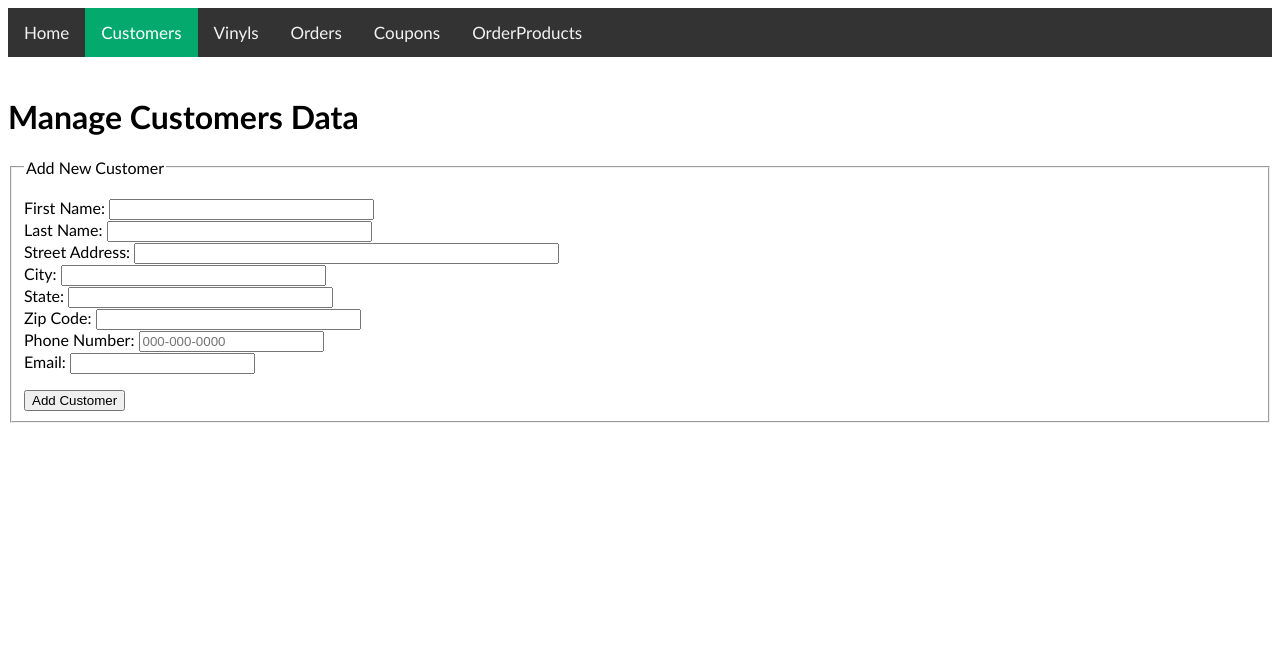
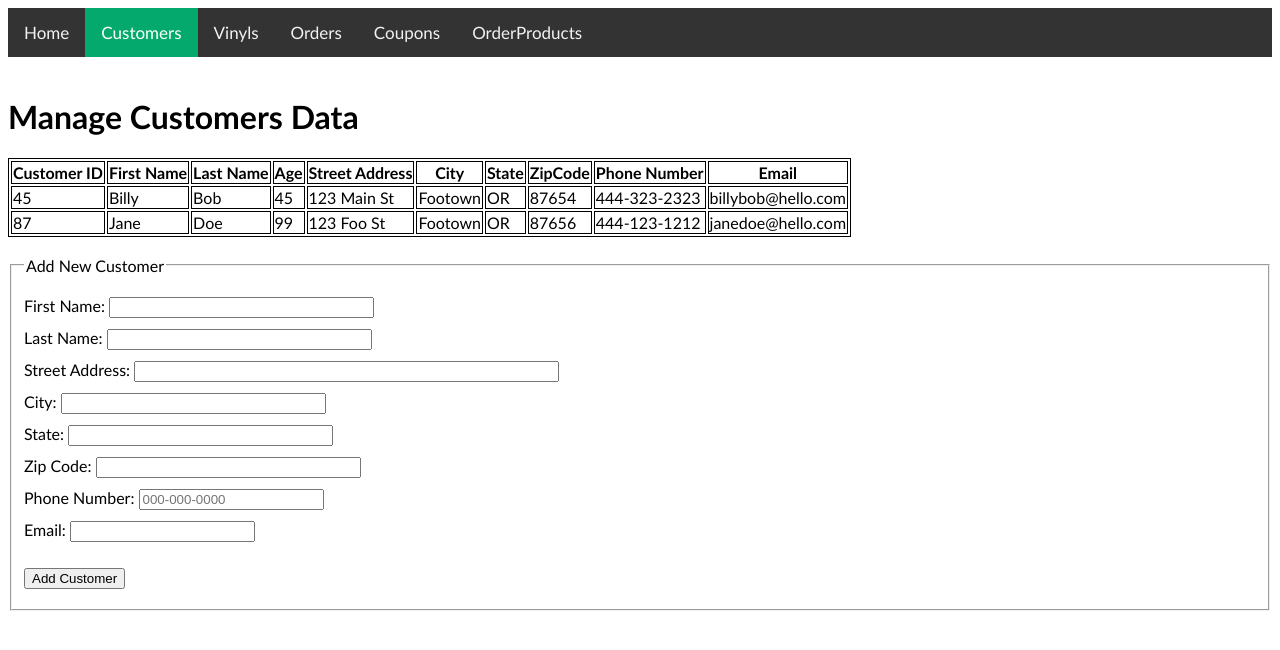
Before and after one commit to CcEeCcIi/DatabasePortfolio, a Flask app: page /customers in a window 1280 px wide. Shown: the top 650 px of the page. Run offline with Flask 2, Linux system fonts and the light colour scheme.

Commit message:
added tables to each page

```diff
--- a/app.py
+++ b/app.py
@@ -7,6 +7,7 @@ import database.db_connector as db
 
 app = Flask(__name__)
 
+# Commented this out to prevent errors since no database connected yet
 #db_connection = db.connect_to_database()
 
 
@@ -20,31 +21,54 @@ def root():
 @app.route('/customers')
 def customers():
     """Serves the Customers page"""
-    return render_template("customers.html")
+
+    # Sample data to fill first two rows on table
+    customer_info = [{"customer_id": 45, "fname": "Billy", "lname": "Bob", "age": 45, "street_address": "123 Main St", "city": "Footown", "state": "OR", "zipcode": 87654, "phone": "444-323-2323", "email": "billybob@hello.com"},
+                     {"customer_id": 87, "fname": "Jane", "lname": "Doe", "age": 99, "street_address": "123 Foo St", "city": "Footown", "state": "OR", "zipcode": 87656, "phone": "444-123-1212", "email": "janedoe@hello.com"}]
+
+    return render_template("customers.html", customer_info=customer_info)
+
+@app.route('/vinyls')
+def vinyls():
+    """Serves the Vinyls page"""
+
+    # Sample data to fill first two rows on table
+    vinyl_info = [{"product_id": 3, "album": "Back in Black", "artist": "AC/DC", "genre": "hard rock", "price": 21.67, "quantity_available": 23},
+                  {"product_id": 5, "album": "The Dark Side of the Moon", "artist": "Pink Floyd/DC", "genre": "rock", "price": 18.99, "quantity_available": 29}]
+
+    return render_template("vinyls.html", vinyl_info=vinyl_info)
 
 @app.route('/orders')
 def orders():
     """Serves the Orders page"""
-    return render_template("orders.html")
 
-@app.route('/vinyls')
-def vinyls():
-    """Serves the Vinyls page"""
-    return render_template("vinyls.html")
+    # Sample data to fill first two rows on table
+    order_info = [{"order_id": 34, "order_date": "2021-10-21", "customer_id": 3, "coupon_id": "FALL_2021", "order_status": "in process"},
+                  {"order_id": 37, "order_date": "2021-10-18", "customer_id": 5, "coupon_id": "NULL", "order_status": "delivered"}]
+
+    return render_template("orders.html", order_info=order_info)
+
+@app.route('/coupons')
+def coupons():
+    """Serves the Coupons Products page"""
+
+    # Sample data to fill first two rows on table
+    coupon_info = [{"coupon_id": "FALL_2021", "discount": 0.25, "expire_date": "2021-11-23"},
+                   {"coupon_id": "FOOTOWN_SPECIAL", "discount": 0.15, "expire_date": "2021-10-31"}]
+
+    return render_template("coupons.html", coupon_info=coupon_info)
 
 @app.route('/orderProducts')
 def order_products():
     """Serves the Order Products page"""
-    return render_template("order-products.html")
 
-@app.route('/coupons')
-def coupons():
-    """Serves the Coupons Products page"""
-    return render_template("coupons.html")
+    # Sample data to fill first two rows on table
+    order_prod_info = [{"order_id": 35, "product_id": 4, "quantity": 3},
+                       {"order_id": 39, "product_id": 11, "quantity": 4}]
 
+    return render_template("order-products.html", order_prod_info=order_prod_info)
 
 # Listener
-
 if __name__ == "__main__":
     port = int(os.environ.get('PORT', 9112))
     #                                 ^^^^
--- a/static/css/main.css
+++ b/static/css/main.css
@@ -1,5 +1,15 @@
 body {
     font-family: 'Calibri', 'Cambria';
+}
+
+/* Why isn't this working? */
+input {
+    margin-bottom: 10px;
+}
+
+/* Why isn't this working? */
+table, th, td {
+    border: 1px solid black;
 }
 
 /* Add a black background color to the top navigation */
--- a/templates/customers.html
+++ b/templates/customers.html
@@ -16,8 +16,42 @@
             <a href="/coupons">Coupons</a>
             <a href="/orderProducts">OrderProducts</a>
         </div>
-        </br>
+        <br>
         <h1> Manage Customers Data</h1>
+
+        <table>
+            <thead>
+            <tr>
+                <th>Customer ID</th>
+                <th>First Name</th>
+                <th>Last Name</th>
+                <th>Age</th>
+                <th>Street Address</th>
+                <th>City</th>
+                <th>State</th>
+                <th>ZipCode</th>
+                <th>Phone Number</th>
+                <th>Email</th>
+            </tr>
+            <tbody>
+
+            {% for row in customer_info %}
+            <tr>
+                <td>{{row['customer_id']}}</td>
+                <td>{{row['fname']}}</td>
+                <td>{{row['lname']}}</td>
+                <td>{{row['age']}}</td>
+                <td>{{row['street_address']}}</td>
+                <td>{{row['city']}}</td>
+                <td>{{row['state']}}</td>
+                <td>{{row['zipcode']}}</td>
+                <td>{{row['phone']}}</td>
+                <td>{{row['email']}}</td>
+            </tr>
+            {% endfor %}
+
+        </table>
+        <br>
 
         <!--
         Citation for user input form:
@@ -30,30 +64,30 @@
             <fieldset>
                 <legend>Add New Customer</legend>
                 <p>
-            <label>First Name:
-                <input type="text" id="firstName" size="30" maxlength="100"></label>
-            </br>
+                    <label>First Name:</label>
+                        <input type="text" id="firstName" size="30" maxlength="100">
+                    <br>
                     <label>Last Name:
                         <input type="text" id="lastName" size="30" maxlength="100"></label>
-            </br>
+                    <br>
                     <label>Street Address:
                         <input type="text" id="streetAddress" size="50" maxlength="100"></label>
-            </br>
+                    <br>
                     <label>City:
                         <input type="text" id="city" size="30" maxlength="100"></label>
-            </br>
+                    <br>
                     <label>State:
                         <input type="text" id="state" size="30" maxlength="100"></label>
-            </br>
+                    <br>
                     <label>Zip Code:
                         <input type="text" id="zipCode" size="30" maxlength="100"></label>
-            </br>
+                    <br>
                     <label>Phone Number:
                         <input type="tel" id="phoneNumber" placeholder="000-000-0000" pattern="[0-9]{3}-[0-9]{3}-[0-9]{4}" required></label>
-            </br>
+                    <br>
                     <label>Email:
                         <input type="email" id="email"></label>
-            </br>
+                    <br>
                 </p>
                 <input type="submit" id="add_customers" value="Add Customer">
             </fieldset>
```
Also changed, not shown: templates/bsg(sample).j2 (deleted, +0 -29 lines), templates/coupons.html (+24 -4 lines), templates/index.html (+21 -21 lines), templates/main(sample).j2 (deleted, +0 -29 lines), templates/order-products.html (+27 -7 lines), templates/orders.html (+35 -12 lines), templates/vinyls.html (+32 -6 lines), static/css/default.css (renamed from templates/default.css), static/css/index.css (renamed from templates/index.css). Lines whose indentation alone changed are shown as unchanged.
